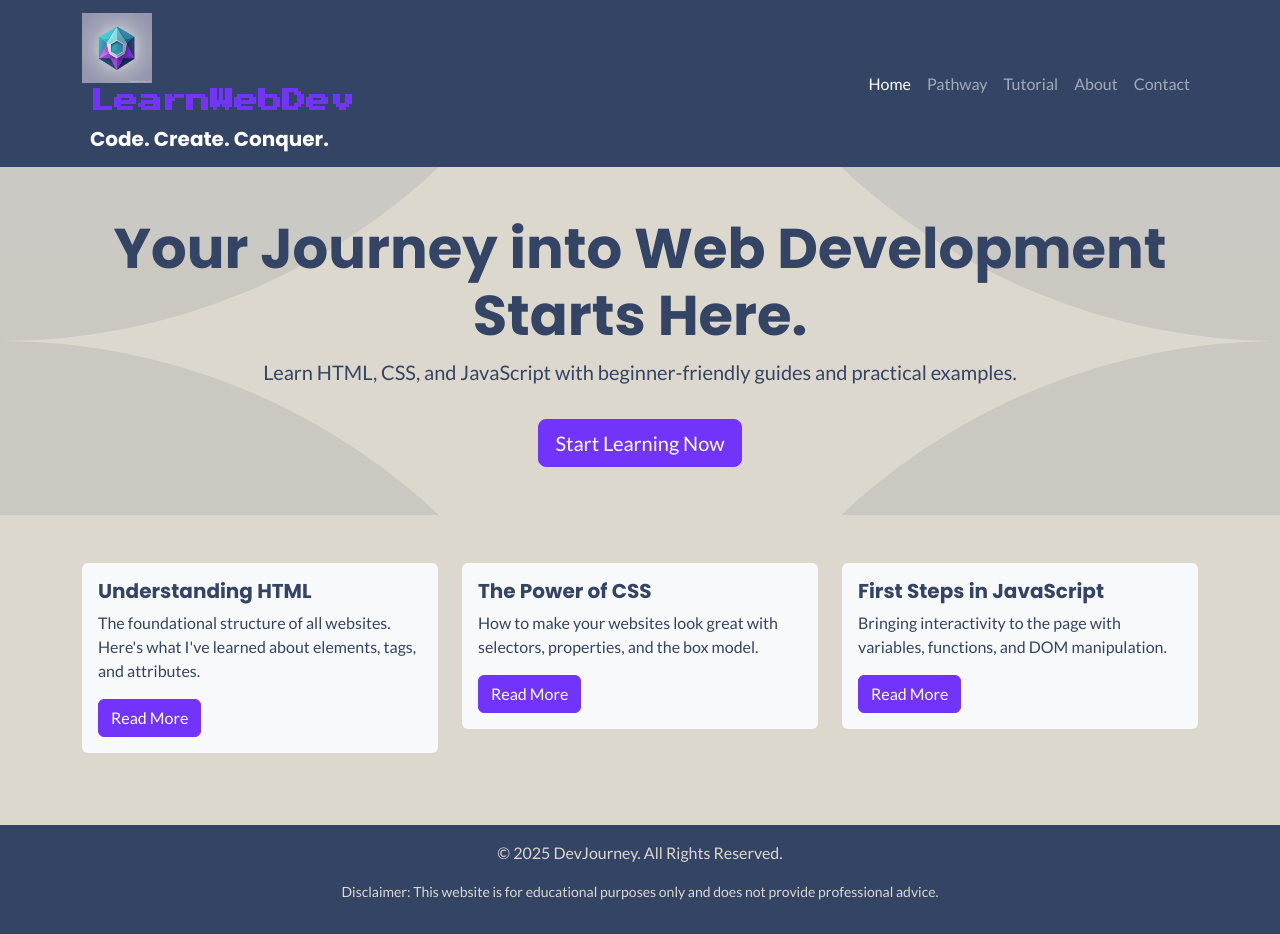
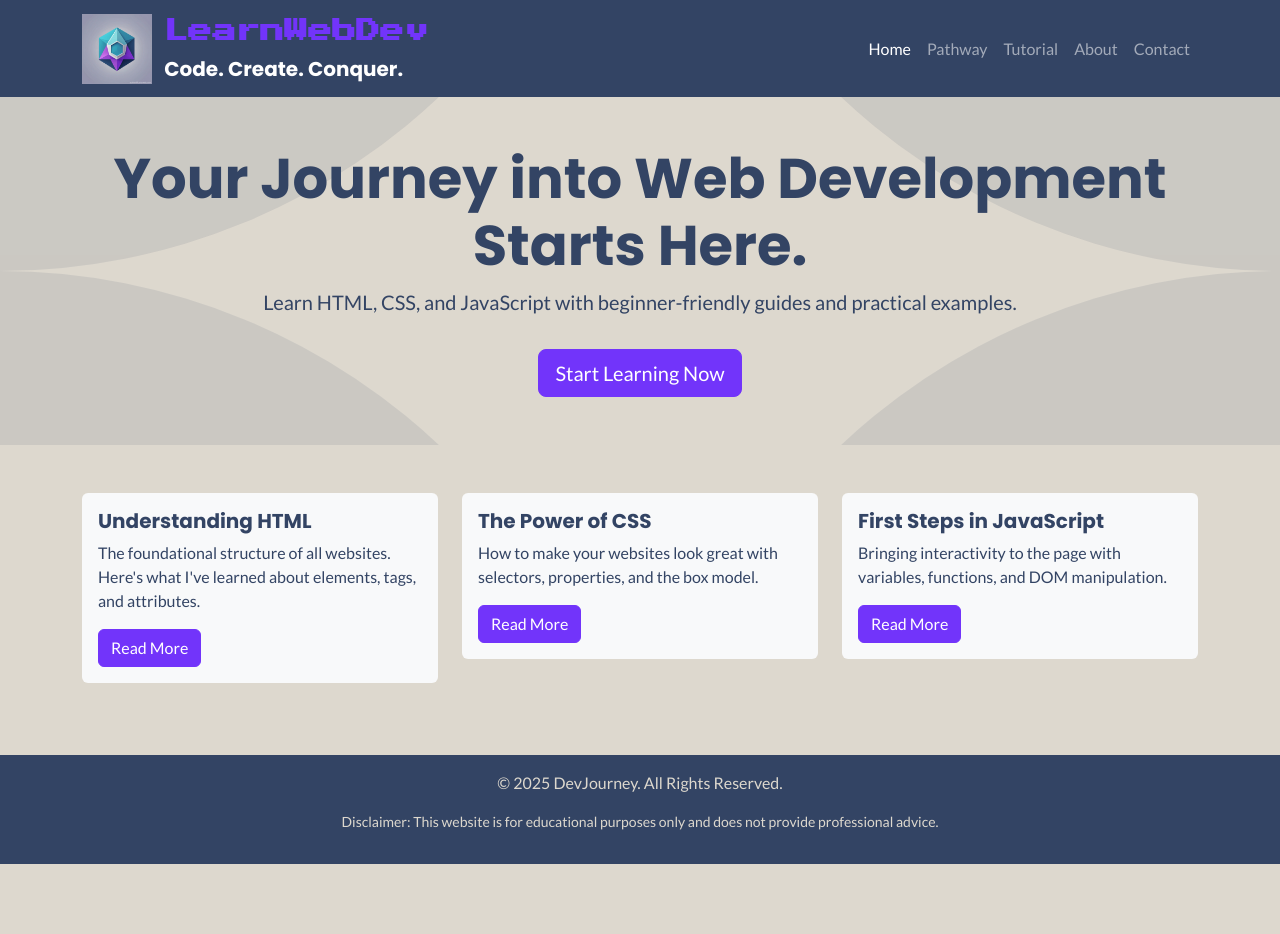
Before and after one commit to DanielTso/learn-web-dev, a plain HTML site: page index.html in a window 1280 px wide. After the commit the page ends 864 px from the top, so only its background shows below. Drawn offline with nearby package versions, Linux system fonts and the light colour scheme.

Commit message:
fix: Adjust navbar logo and text alignment

```diff
--- a/index.html
+++ b/index.html
@@ -12,7 +12,12 @@
     <!-- Navigation Bar -->
     <nav class="navbar navbar-expand-lg navbar-dark bg-dark">
         <div class="container">
-            <a class="navbar-brand" href="index.html"><img src="images/devblog_logo.jpg" alt="DevBlog Logo" style="height: 70px;"><span class="ms-2 d-block" id="learn-web-dev-text">LearnWebDev</span><span class="ms-2 d-none d-sm-inline">Code. Create. Conquer.</span></a>
+            <a class="navbar-brand" href="index.html"><img src="images/devblog_logo.jpg" alt="DevBlog Logo" style="height: 70px;">
+                <div class="d-inline-block align-middle ms-2">
+                    <span class="d-block" id="learn-web-dev-text">LearnWebDev</span>
+                    <span class="d-none d-sm-block">Code. Create. Conquer.</span>
+                </div>
+            </a>
             <button class="navbar-toggler" type="button" data-bs-toggle="collapse" data-bs-target="#navbarNav" aria-controls="navbarNav" aria-expanded="false" aria-label="Toggle navigation">
                 <span class="navbar-toggler-icon"></span>
             </button>
```
Also changed, not shown: about.html (+6 -1 lines), contact.html (+6 -1 lines), pathway.html (+6 -1 lines), tutorial.html (+6 -1 lines).
